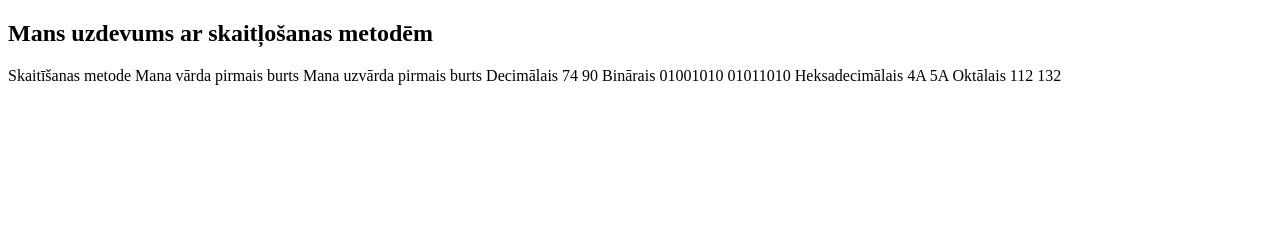
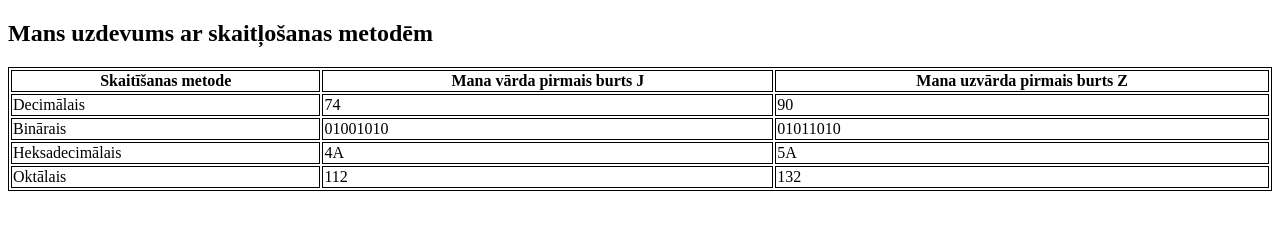
Before and after one commit to zazturbo/Mans_JS, a plain HTML site: page Class_03_20220516/uzdevums.html in a window 1280 px wide. Drawn offline with Linux system fonts and the light colour scheme.

Commit message:
mana tabula

```diff
--- a/Class_03_20220516/uzdevums.html
+++ b/Class_03_20220516/uzdevums.html
@@ -13,10 +13,11 @@
     </style>
    <body>
     <h2>Mans uzdevums ar skaitļošanas metodēm</h2>
+    <table style="width:100%">
     <tr>
       <th>Skaitīšanas metode</th>
-      <th>Mana vārda pirmais burts</th>
-      <th>Mana uzvārda pirmais burts</th>
+      <th>Mana vārda pirmais burts J</th>
+      <th>Mana uzvārda pirmais burts Z</th>
     </tr>
     <tr>
       <td>Decimālais</td>
@@ -38,5 +39,6 @@
       <td>112</td>
       <td>132</td>
     </tr>
+  </table>
   </body>
 </html>
```
